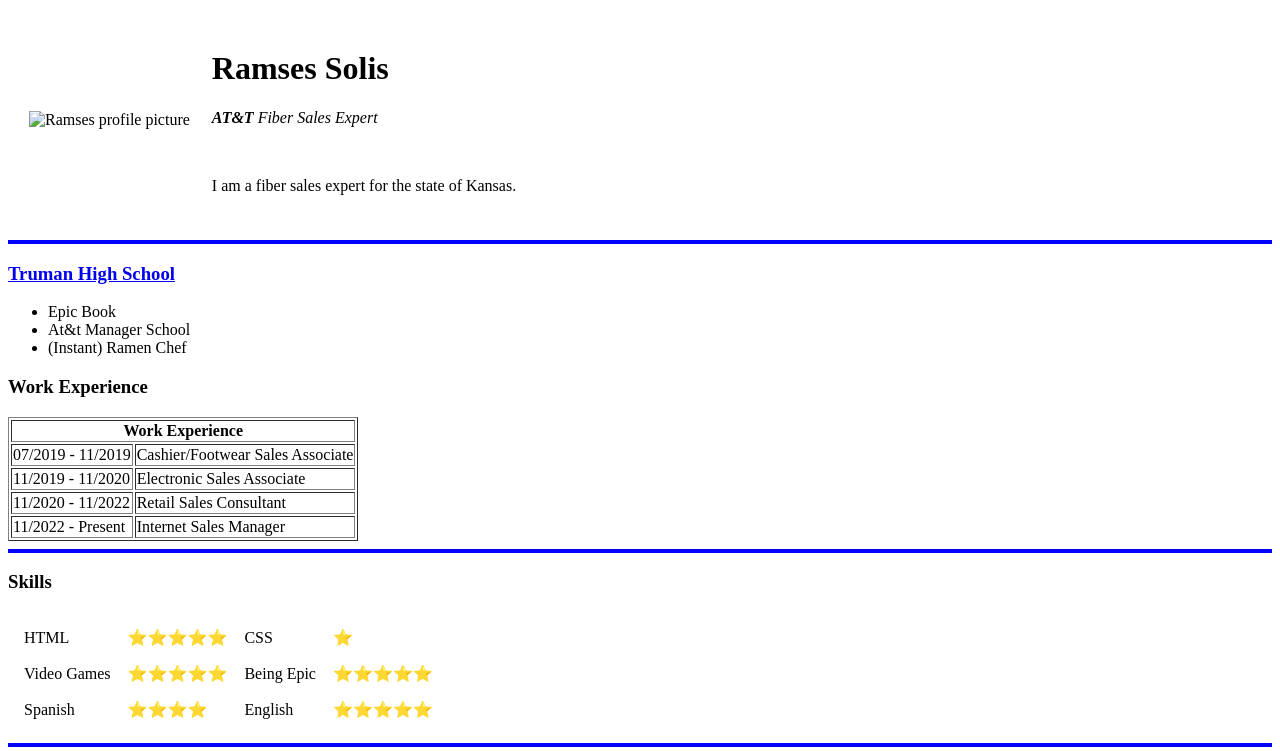
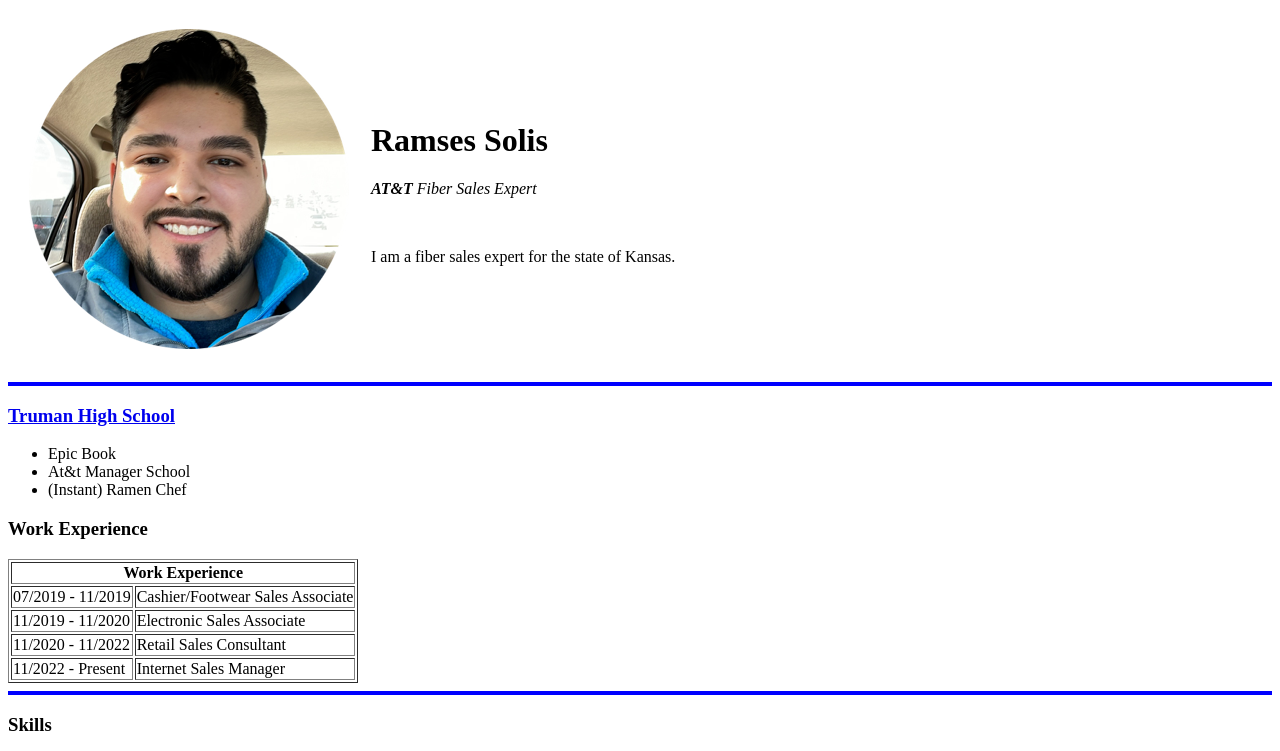
Before and after one commit to Ramses-Solis/1stWebsite, a plain HTML site: page index.html in a window 1280 px wide. Shown: the top 751 px of the page. Drawn offline with Linux system fonts and the light colour scheme.

Commit message:
Update index.html

```diff
--- a/index.html
+++ b/index.html
@@ -7,7 +7,7 @@
     <body>
         <table cellspacing="20">
             <tr>
-                <td><img src="download20210800211415.png" alt="Ramses profile picture"></td>
+                <td><img src="IMG_3353.PNG" alt="Ramses profile picture"></td>
                 <td><h1>Ramses Solis</h1>
                     <p><em><strong>AT&T</strong> Fiber Sales Expert</em></p>
                     <br>
```
